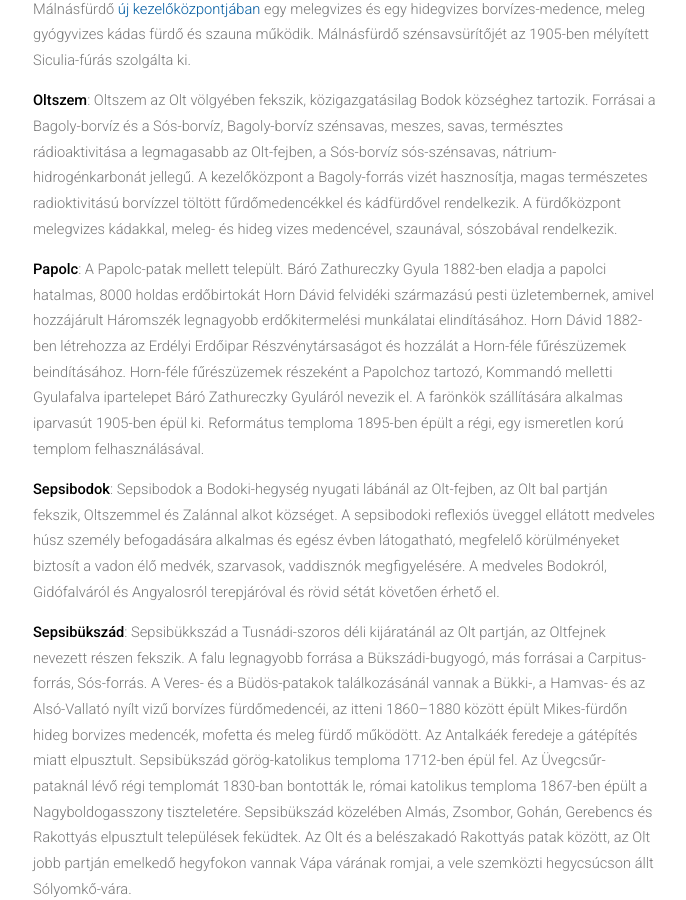
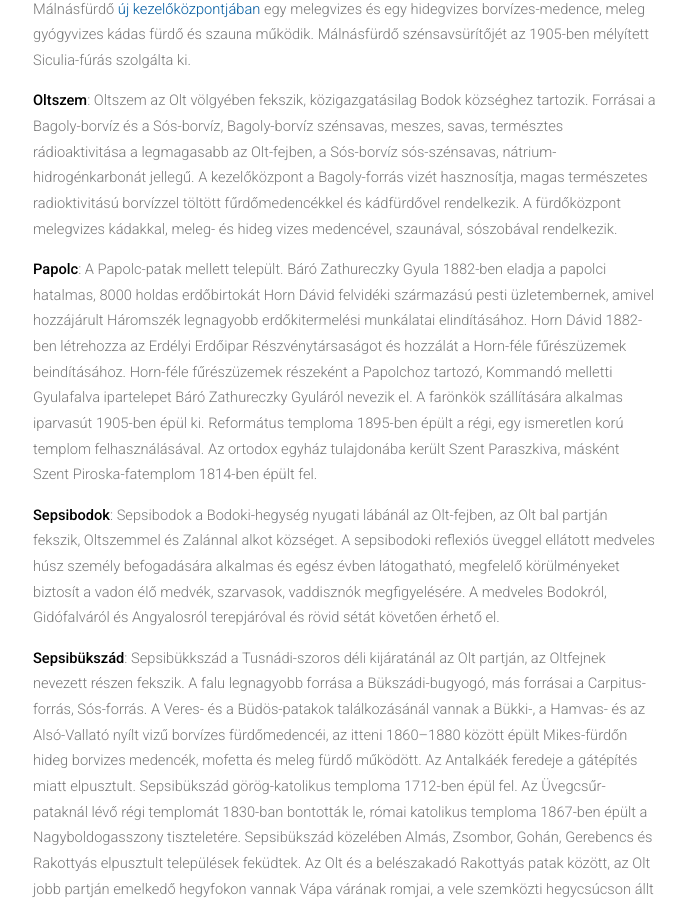
Before and after one commit to siculia/siculia.github.io, a Jekyll site: the page built from siculia-haromszek.html, in a window 1280 px wide and 900 px high, scrolled down 5924 px. Shown: the whole window, without its empty margins (127-813 px from the left). Built offline with Jekyll 4.4.1, drawn with Linux system fonts in a browser that asks for light colours; nearby versions of some CDN libraries; library files that are not in the unit come from our copies.

Commit message:
Papolc-t

```diff
--- a/siculia-haromszek.html
+++ b/siculia-haromszek.html
@@ -65,7 +65,7 @@ layout: default
 							<p style="text-align: left;"><b>Mikóújfalu</b>: Mikóújfalu az Olt-völgyében települt. Borvízes fürdőmedencéje a mikóújfalusi Bugyogó.</p>
 							<p style="text-align: left;"><b>Málnásfürdő</b>: Málnásfürdő híres természetes gyógyfürdőhely. A Lobogó-fürdő melett, a Semmseyné Bugyogója, másként Lábáztató, avagy Bivaly-feredő működött. A fürdő-közbirtokosság 1873-ban meleg borvízzel működő kádfürdőt épített és a már régebben kialakított, egykori Lobogó-fürdő medencéjére ráépíti a beüvegezett mennyezetű Herkules hideg tükör- és légfürdőt. A Herkules-tükörfürdő forrásvize a jelenlegi fürdőépületbe van bevezetve. Málnásfürdő <a href="http://www.aquasic.ro/malnas/">új kezelőközpontjában</a> egy melegvizes és egy hidegvizes borvízes-medence, meleg gyógyvizes kádas fürdő és szauna működik. Málnásfürdő szénsavsürítőjét az 1905-ben mélyített Siculia-fúrás szolgálta ki.</p>
 							<p style="text-align: left;"><b>Oltszem</b>: Oltszem az Olt völgyében fekszik, közigazgatásilag Bodok községhez tartozik. Forrásai a Bagoly-borvíz és a Sós-borvíz, Bagoly-borvíz szénsavas, meszes, savas, természtes rádioaktivitása a legmagasabb az Olt-fejben, a Sós-borvíz sós-szénsavas, nátrium-hidrogénkarbonát jellegű. A kezelőközpont a Bagoly-forrás vizét hasznosítja, magas természetes radioktivitású borvízzel töltött fűrdőmedencékkel és kádfürdővel rendelkezik. A fürdőközpont melegvizes kádakkal, meleg- és hideg vizes medencével, szaunával, sószobával rendelkezik.</p>
-							<p style="text-align: left;"><b>Papolc</b>: A Papolc-patak mellett települt. Báró Zathureczky Gyula 1882-ben eladja a papolci hatalmas, 8000 holdas erdőbirtokát Horn Dávid felvidéki származású pesti üzletembernek, amivel hozzájárult Háromszék legnagyobb erdőkitermelési munkálatai elindításához. Horn Dávid 1882-ben létrehozza az Erdélyi Erdőipar Részvénytársaságot és hozzálát a Horn-féle fűrészüzemek beindításához. Horn-féle fűrészüzemek részeként a Papolchoz tartozó, Kommandó melletti Gyulafalva ipartelepet Báró Zathureczky Gyuláról nevezik el. A farönkök szállítására alkalmas iparvasút 1905-ben épül ki. Református temploma 1895-ben épült a régi, egy ismeretlen korú templom felhasználásával.</p>
+							<p style="text-align: left;"><b>Papolc</b>: A Papolc-patak mellett települt. Báró Zathureczky Gyula 1882-ben eladja a papolci hatalmas, 8000 holdas erdőbirtokát Horn Dávid felvidéki származású pesti üzletembernek, amivel hozzájárult Háromszék legnagyobb erdőkitermelési munkálatai elindításához. Horn Dávid 1882-ben létrehozza az Erdélyi Erdőipar Részvénytársaságot és hozzálát a Horn-féle fűrészüzemek beindításához. Horn-féle fűrészüzemek részeként a Papolchoz tartozó, Kommandó melletti Gyulafalva ipartelepet Báró Zathureczky Gyuláról nevezik el. A farönkök szállítására alkalmas iparvasút 1905-ben épül ki. Református temploma 1895-ben épült a régi, egy ismeretlen korú templom felhasználásával. Az ortodox egyház tulajdonába került Szent Paraszkiva, másként Szent Piroska-fatemplom 1814-ben épült fel.</p>
 							<p style="text-align: left;"><b>Sepsibodok</b>: Sepsibodok a Bodoki-hegység nyugati lábánál az Olt-fejben, az Olt bal partján fekszik, Oltszemmel és Zalánnal alkot községet. A sepsibodoki reflexiós üveggel ellátott medveles húsz személy befogadására alkalmas és egész évben látogatható, megfelelő körülményeket biztosít a vadon élő medvék, szarvasok, vaddisznók megfigyelésére.  A medveles Bodokról, Gidófalváról és Angyalosról terepjáróval és rövid sétát követően érhető el.</p>
 							<p style="text-align: left;"><b>Sepsibükszád</b>: Sepsibükkszád a Tusnádi-szoros déli kijáratánál az Olt partján, az Oltfejnek nevezett részen fekszik. A falu legnagyobb forrása a Bükszádi-bugyogó, más forrásai a Carpitus-forrás, Sós-forrás. A Veres- és a Büdös-patakok találkozásánál vannak a Bükki-, a Hamvas- és az Alsó-Vallató nyílt vizű borvízes fürdőmedencéi, az itteni 1860–1880 között épült Mikes-fürdőn hideg borvizes medencék, mofetta és meleg fürdő működött. Az Antalkáék feredeje a gátépítés miatt elpusztult. Sepsibükszád görög-katolikus temploma 1712-ben épül fel. Az Üvegcsűr-pataknál lévő régi templomát 1830-ban bontották le, római katolikus temploma 1867-ben épült a Nagyboldogasszony tiszteletére. Sepsibükszád közelében Almás, Zsombor, Gohán, Gerebencs és Rakottyás elpusztult települések feküdtek. Az Olt és a belészakadó Rakottyás patak között, az Olt jobb partján emelkedő hegyfokon vannak Vápa várának romjai, a vele szemközti hegycsúcson állt Sólyomkő-vára.</p>
 							<p style="text-align: left;"><b>Sepsiköröspatak</b>: A Körös-patak partján települt, Kálnok tartozik hozzá. Középkori temploma a 14. században épült, 1781-ben a reformátusoktól, a római katolikus egyház tulajdonába kerül, 1788-ban felújítják, 1859-1869 között csaknem teljesen átépítik. A szentély falán 14. századi falfestményeket tárrnak fel, a Királyok imádása jelenet 1890-ben a feltárás során megsemisül. A szentély falán feltárt 14. századi freskókon kívül, további falfestmények kerülnek elő a templomhajót díszítő áloszlopok mögött. Harangtornyában 1512-ben készült harang áll. Református temploma 1820-ban épül. A településtől északkeletre, Sepsiköröspatak és Sepsikálnok között félúton áll a Veres barátok tornya, másként a Veres barátok temploma, amelynek hajója teljesen elpusztult, csak sokszög záródású szentélyének alapjai maradtak meg. Reneszánsz műemléke a Kálnoky-kastély jelenleg felújítás alatt áll.</p>
```
